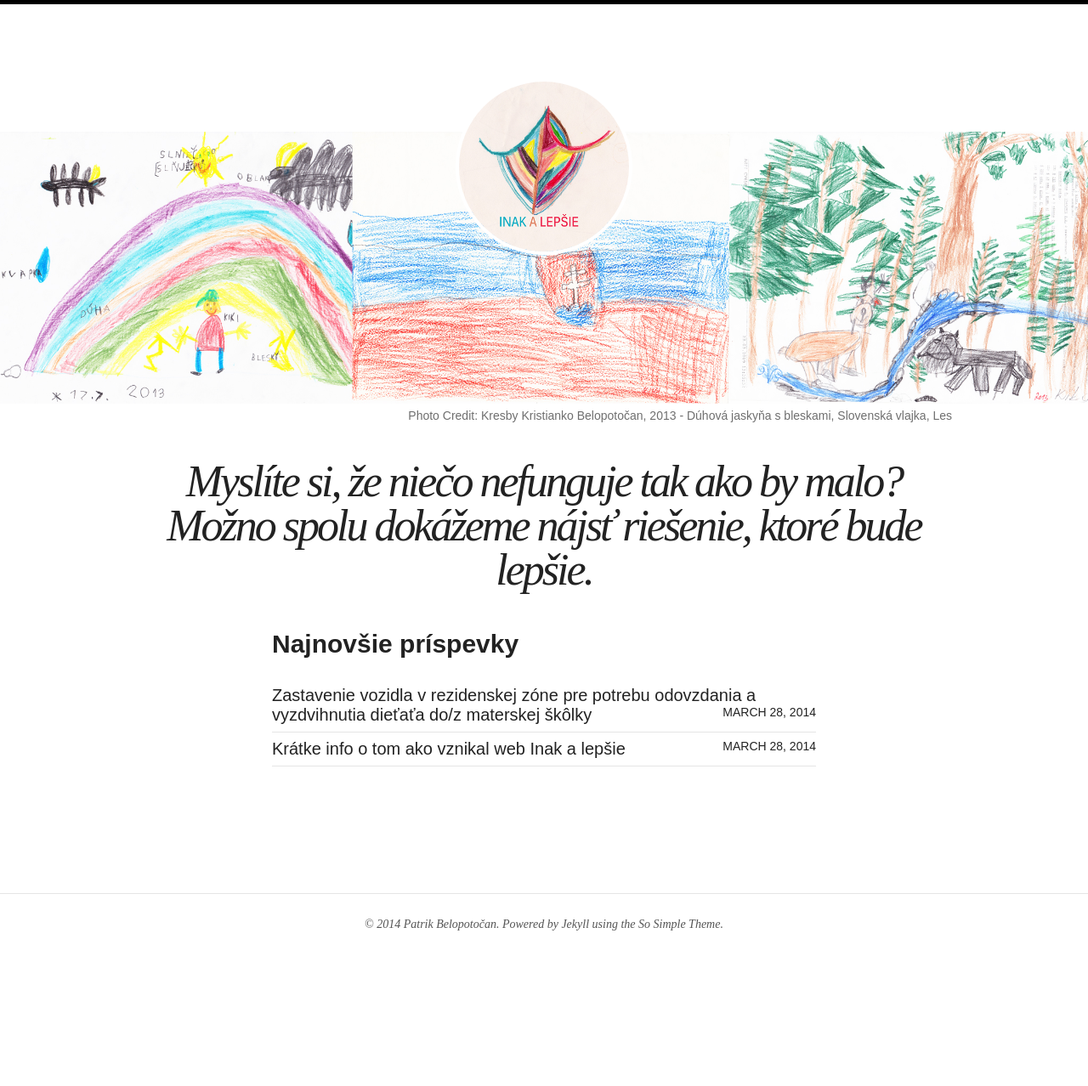
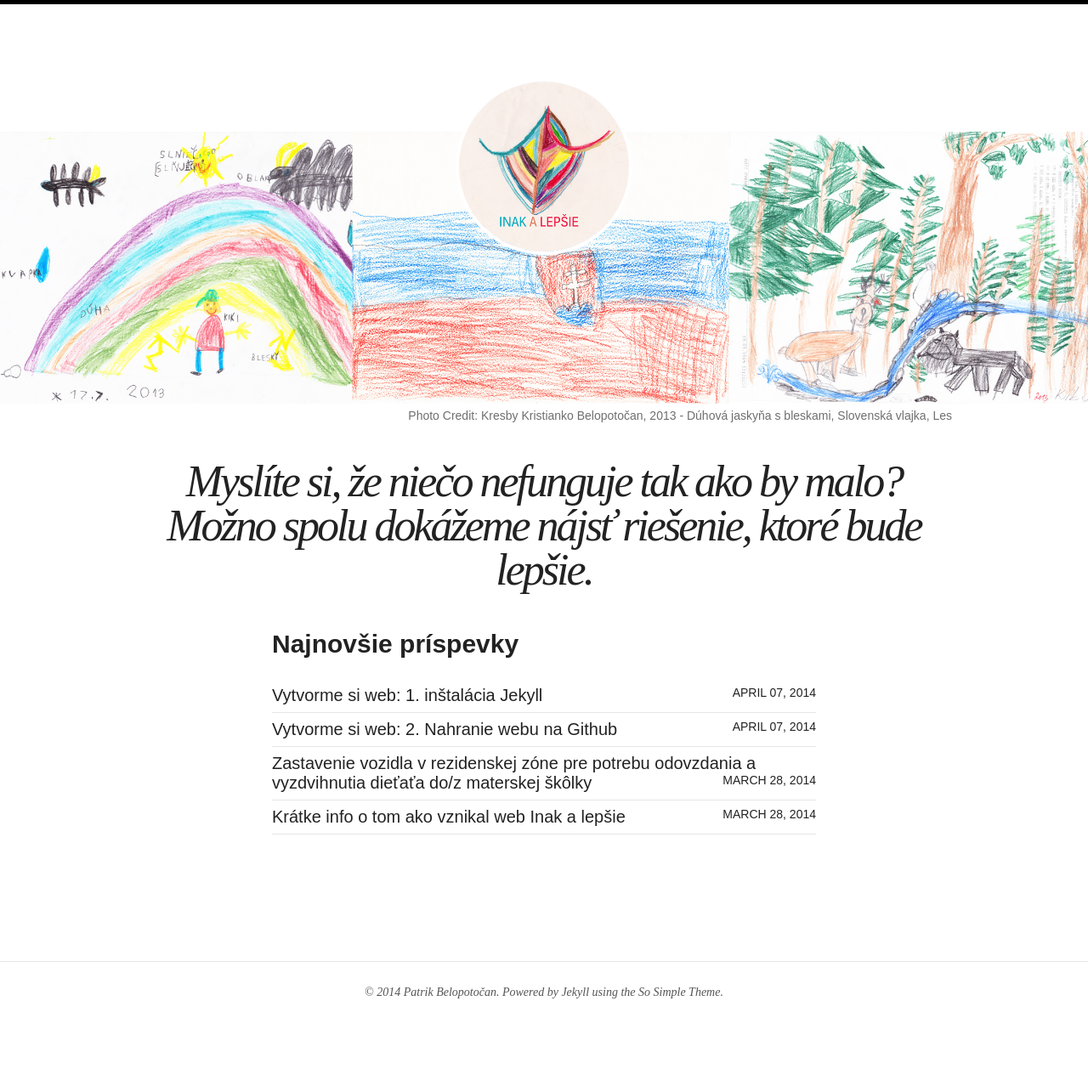
Before and after one commit to belonet/inakalepsie.github.com, a Jekyll site: the page built from index.html, in a window 1280 px wide. Shown: the whole page at 85% size. Built offline with Jekyll 4.4.1, drawn with Linux system fonts in a browser that asks for light colours; nearby versions of some CDN libraries; before the commit the page ends 1198 px from its top, so only the background shows below that; some of the changed lines change nothing that is shown.

Commit message:
pridanie prispevku Vytvorme si web: 1. inštalácia Jekyll - 1. revizia

```diff
--- a/_config.yml
+++ b/_config.yml
@@ -3,8 +3,8 @@ description:      Myslíte si, že niečo nefunguje tak ako by malo? Možno spol
 logo:             Inak_a_lepsie_logo3.jpg
 disqus_shortname: inakalepsie
 search:           true
-#url:              http://localhost:4000
-url:              http://inakalepsie.github.io
+url:              http://localhost:4000
+#url:              http://inakalepsie.github.io
 
 sharethis: true
 
--- /dev/null
+++ b/_posts/2014-04-07-vytvorme-si-free-web-blog-github-pages.md
@@ -0,0 +1,247 @@
+---
+layout: post
+title: "Vytvorme si web: 2. Nahranie webu na Github"
+description: "O tom ako rýchlo a jednoducho vytvoriť statický web bez finančných nákladov: 2. Nahranie webu na Github"
+modified: 2014-04-07
+tags: [Inak a lepšie, technológie, jekyll, github]
+comments: true
+share: true
+image:
+  feature: header_tvorba_webu.jpg
+#  feature: headerImgParkovanie.png
+  credit: Kresby Kristianko Belopotočan, 2013 - Slnečná sústava, Slnko, Na pláži
+  creditlink: https://www.flickr.com/photos/belonet/sets/72157643281223573/
+---
+
+<section id="table-of-contents" class="toc">
+  <header>
+    <h3>Obsah</h3>
+  </header>
+<div id="drawer" markdown="1">
+*  Auto generated table of contents
+{:toc}
+</div>
+</section><!-- /#table-of-contents -->
+
+Ak nie si este na Github zaregistrovany  - nic jednoduchsie - zaregistrujeme sa na nasledovne linke: https://github.com/join
+
+
+
+
+V príspevku [Krátke info o tom ako vznikal web Inak a lepšie](/o-webe/) som načrtol aké technologie a služby som použil pri vytváran9 tohto webu.
+
+Možno by niekoho zaujímali aj detaily a rád by si vytvoril niečo podobné, svoje ale nevie ako. Preto som sa rozhodol, že spravím krátky "How to" ako si vytvoriť web podobný totu čo tu práve čítate:-)
+
+## Na úvod
+
+[Jekyll](http://jekyllrb.com/) je framework, ktorý umožňuje pretransformovať plain text do statickej webovej stránky, blogu.
+
+Pre jednoduchosť a možnosť ísť "krok za krokom" podľa tohto "how to" som sa rozhodol, že pre inštaláciu použijem službu [koding.com](https://koding.com/R/pbelopotocan) s nainštalovaným Ubuntu 13.04. (samozrejme, kto chce ten si to može všetko nainštalovať priamo na svoje PC, ale pravdu povediac tá virtulána mašina má svoje výhody a nie je ich málo.:-))
+
+
+Pre samotnú inštaláciu Jekyll-u je nutné mať na systéme nainštalované:
+
+* Ruby
+* RubyGems
+
+### Inštalácia Ruby
+
+Ruby - podporované OS platformy - Linux/UNIX , OS X, Windows
+
+samozrejme je možne nainštalovať si balíček Ruby alebo priamo skompilovať zdrojáky, možnosti je veľa, odporúčam pozrie ich oficiálnu stránku: [Ruby downloads](https://www.ruby-lang.org/en/downloads/)
+
+pre môj systém to je:
+
+{% highlight bash %}
+belo2@vm-0:~$ sudo apt-get install ruby
+{% endhighlight %}
+
+
+v prípade systému na [koding.com](https://koding.com/R/pbelopotocan), túto inštaláciu môžete preskočiť, ruby je predinštalované
+
+{% highlight bash %}
+belo2@vm-0:~$ ruby --version  d
+ruby 1.9.3p194 (2012-04-20 revision 35410) [x86_64-linux]
+{% endhighlight %}
+
+
+### Inštalácia RubyGems
+RubyGems - package management framework pre Ruby.
+
+Ak je potreba inštalácie postup je jednoduchý, viď [RubyGems download](http://rubygems.org/pages/download)
+
+v mojom prípade opäť predinštalované
+{% highlight bash %}
+belo2@vm-0:~$ gem --version
+1.8.23
+{% endhighlight %}
+
+
+### Inštalácia Jekyll
+Po úspešných inštaláciach z Ruby a RubyGem nainštalujem jekyll prostredníctvom RubyGem
+
+{% highlight bash %}
+belo2@vm-0:~$ sudo gem install jekyll
+Fetching: liquid-2.5.5.gem (100%)
+Fetching: fast-stemmer-1.0.2.gem (100%)
+Building native extensions.  This could take a while...
+Fetching: classifier-1.3.4.gem (100%)
+Fetching: rb-fsevent-0.9.4.gem (100%)
+Fetching: ffi-1.9.3.gem (100%)
+Building native extensions.  This could take a while...
+Fetching: rb-inotify-0.9.3.gem (100%)
+Fetching: rb-kqueue-0.2.2.gem (100%)
+Fetching: listen-1.3.1.gem (100%)
+Fetching: maruku-0.7.0.gem (100%)
+Fetching: yajl-ruby-1.1.0.gem (100%)
+Building native extensions.  This could take a while...
+Fetching: posix-spawn-0.3.8.gem (100%)
+Building native extensions.  This could take a while...
+Fetching: pygments.rb-0.5.4.gem (100%)
+Fetching: highline-1.6.21.gem (100%)
+Fetching: commander-4.1.6.gem (100%)
+Fetching: safe_yaml-1.0.1.gem (100%)
+Fetching: colorator-0.1.gem (100%)
+Fetching: redcarpet-2.3.0.gem (100%)
+Building native extensions.  This could take a while...
+Fetching: blankslate-2.1.2.4.gem (100%)
+Fetching: parslet-1.5.0.gem (100%)
+Fetching: toml-0.1.1.gem (100%)
+Fetching: jekyll-1.5.1.gem (100%)
+Successfully installed liquid-2.5.5
+Successfully installed fast-stemmer-1.0.2
+Successfully installed classifier-1.3.4
+Successfully installed rb-fsevent-0.9.4
+Successfully installed ffi-1.9.3
+Successfully installed rb-inotify-0.9.3
+Successfully installed rb-kqueue-0.2.2
+Successfully installed listen-1.3.1
+Successfully installed maruku-0.7.0
+Successfully installed yajl-ruby-1.1.0
+Successfully installed posix-spawn-0.3.8
+Successfully installed pygments.rb-0.5.4
+Successfully installed highline-1.6.21
+Successfully installed commander-4.1.6
+Successfully installed safe_yaml-1.0.1
+Successfully installed colorator-0.1
+Successfully installed redcarpet-2.3.0
+Successfully installed blankslate-2.1.2.4
+Successfully installed parslet-1.5.0
+Successfully installed toml-0.1.1
+Successfully installed jekyll-1.5.1
+21 gems installed
+Installing ri documentation for liquid-2.5.5...
+Installing ri documentation for fast-stemmer-1.0.2...
+Installing ri documentation for classifier-1.3.4...
+Installing ri documentation for rb-fsevent-0.9.4...
+Installing ri documentation for ffi-1.9.3...
+Enclosing class/module 'moduleFFI' for class Function not known
+Enclosing class/module 'rbffi_StructLayoutClass' for class CharArray not known
+Enclosing class/module "rbffi_StructLayoutCharArrayClass" for alias to_str to_s not known
+Installing ri documentation for rb-inotify-0.9.3...
+Installing ri documentation for rb-kqueue-0.2.2...
+Installing ri documentation for listen-1.3.1...
+Installing ri documentation for maruku-0.7.0...
+Installing ri documentation for yajl-ruby-1.1.0...
+Installing ri documentation for posix-spawn-0.3.8...
+Installing ri documentation for pygments.rb-0.5.4...
+Installing ri documentation for highline-1.6.21...
+Installing ri documentation for commander-4.1.6...
+Installing ri documentation for safe_yaml-1.0.1...
+Installing ri documentation for colorator-0.1...
+Installing ri documentation for redcarpet-2.3.0...
+Installing ri documentation for blankslate-2.1.2.4...
+Installing ri documentation for parslet-1.5.0...
+Installing ri documentation for toml-0.1.1...
+Installing ri documentation for jekyll-1.5.1...
+Installing RDoc documentation for liquid-2.5.5...
+Installing RDoc documentation for fast-stemmer-1.0.2...
+Installing RDoc documentation for classifier-1.3.4...
+Installing RDoc documentation for rb-fsevent-0.9.4...
+Installing RDoc documentation for ffi-1.9.3...
+Enclosing class/module 'moduleFFI' for class Function not known
+Enclosing class/module 'rbffi_StructLayoutClass' for class CharArray not known
+Enclosing class/module "rbffi_StructLayoutCharArrayClass" for alias to_str to_s not known
+Installing RDoc documentation for rb-inotify-0.9.3...
+Installing RDoc documentation for rb-kqueue-0.2.2...
+Installing RDoc documentation for listen-1.3.1...
+Installing RDoc documentation for maruku-0.7.0...
+Installing RDoc documentation for yajl-ruby-1.1.0...
+Installing RDoc documentation for posix-spawn-0.3.8...
+Installing RDoc documentation for pygments.rb-0.5.4...
+Installing RDoc documentation for highline-1.6.21...
+Installing RDoc documentation for commander-4.1.6...
+Installing RDoc documentation for safe_yaml-1.0.1...
+Installing RDoc documentation for colorator-0.1...
+Installing RDoc documentation for redcarpet-2.3.0...
+Installing RDoc documentation for blankslate-2.1.2.4...
+Installing RDoc documentation for parslet-1.5.0...
+Installing RDoc documentation for toml-0.1.1...
+Installing RDoc documentation for jekyll-1.5.1...
+
+{% endhighlight %}
+
+
+Ak sa počas inštalacie neobjavili žiadne chyby s inštaláciou sme hotový:-)
+
+Pre kontrolu si možeme dať vypísať verziu práve nainštalovaného Jekyll.
+{% highlight bash %}
+belo2@vm-0:~$ jekyll --version
+jekyll 1.5.1
+{% endhighlight %}
+
+
+
+## Prvá web stránka
+
+V domovskom adresari si vytvoríme nový adresár, kde umiestnime našu prvú testovaciu/ilustračnú stránku.
+
+(vytvorenie adresára a presunutie sa do neho)
+{% highlight bash %}
+belo2@vm-0:~$ mkdir helloworld && cd $_
+belo2@vm-0:~/helloworld
+{% endhighlight %}
+
+vytvoríme súbor index.html (príkaz touch nám vytvori iba prázdny súbor)
+
+{% highlight bash %}
+belo2@vm-0:~/helloworld touch index.html
+{% endhighlight %}
+
+následne treba do súboru index.html vložiť nasledovný obsah
+{% highlight html %}
+<html>
+<header><title>This is title</title></header>
+<body>
+Hello world
+</body>
+</html>{% endhighlight %}
+
+
+{% highlight bash %}
+belo2@vm-0:~/helloworld vi index.html
+{% endhighlight %}
+
+(po "odklepnutí" príkazu sa vo vi prepneme do režimu "vkladania" napísaním "i", následne vložíme skopirovaný html text, ak sme skončili klikneme na ESC a následne súbor uložíme cez ":wq!" alebo SHIFT ZZ)
+
+
+Týmto sme dospeli k záverečnemú kroku. V adresati, kde sme vytvorili súbor index.html spustíme príkaz:
+
+{% highlight bash %}
+belo2@vm-0:~/helloworld jekyll serve --watch
+Configuration file: none
+            Source: /home/belo2/helloworld
+       Destination: /home/belo2/helloworld/_site
+      Generating... done.
+ Auto-regeneration: enabled
+    Server address: http://0.0.0.0:4000
+  Server running... press ctrl-c to stop.
+{% endhighlight %}
+
+
+Teraz už len zadať do webového prehliadača URL: **http://belo2.kd.io:4000/**
+(samozrejme belo2 nahradiť svojim vlastným užívatelským menom)
+
+V ďaľšom dieli si ukážeme ako si umiestniť svoj web na službe [Github](http://www.github.com).
+
+<br><br>
--- /dev/null
+++ b/_posts/2014-04-07-vytvorme-si-free-web-blog-instalacia-jekyll.md
@@ -0,0 +1,242 @@
+---
+layout: post
+title: "Vytvorme si web: 1. inštalácia Jekyll"
+description: "O tom ako rýchlo a jednoducho vytvoriť statický web bez finančných nákladov: 1. inštalácia Jekyll"
+modified: 2014-04-07
+tags: [Inak a lepšie, technológie, jekyll, github]
+comments: true
+share: true
+image:
+  feature: header_tvorba_webu.jpg
+#  feature: headerImgParkovanie.png
+  credit: Kresby Kristianko Belopotočan, 2013 - Slnečná sústava, Slnko, Na pláži
+  creditlink: https://www.flickr.com/photos/belonet/sets/72157643281223573/
+---
+
+<section id="table-of-contents" class="toc">
+  <header>
+    <h3>Obsah</h3>
+  </header>
+<div id="drawer" markdown="1">
+*  Auto generated table of contents
+{:toc}
+</div>
+</section><!-- /#table-of-contents -->
+
+V príspevku [Krátke info o tom ako vznikal web Inak a lepšie](/o-webe/) som načrtol aké technologie a služby som použil pri vytváran9 tohto webu.
+
+Možno by niekoho zaujímali aj detaily a rád by si vytvoril niečo podobné, svoje ale nevie ako. Preto som sa rozhodol, že spravím krátky "How to" ako si vytvoriť web podobný totu čo tu práve čítate:-)
+
+## Na úvod
+
+[Jekyll](http://jekyllrb.com/) je framework, ktorý umožňuje pretransformovať plain text do statickej webovej stránky, blogu.
+
+Pre jednoduchosť a možnosť ísť "krok za krokom" podľa tohto "how to" som sa rozhodol, že pre inštaláciu použijem službu [koding.com](https://koding.com/R/pbelopotocan) s nainštalovaným Ubuntu 13.04. (samozrejme, kto chce ten si to može všetko nainštalovať priamo na svoje PC, ale pravdu povediac tá virtulána mašina má svoje výhody a nie je ich málo.:-))
+
+
+Pre samotnú inštaláciu Jekyll-u je nutné mať na systéme nainštalované:
+
+* Ruby
+* RubyGems
+
+### Inštalácia Ruby
+
+Ruby - podporované OS platformy - Linux/UNIX , OS X, Windows
+
+samozrejme je možne nainštalovať si balíček Ruby alebo priamo skompilovať zdrojáky, možnosti je veľa, odporúčam pozrie ich oficiálnu stránku: [Ruby downloads](https://www.ruby-lang.org/en/downloads/)
+
+pre môj systém to je:
+
+{% highlight bash %}
+belo2@vm-0:~$ sudo apt-get install ruby
+{% endhighlight %}
+
+
+v prípade systému na [koding.com](https://koding.com/R/pbelopotocan), túto inštaláciu môžete preskočiť, ruby je predinštalované
+
+{% highlight bash %}
+belo2@vm-0:~$ ruby --version  d
+ruby 1.9.3p194 (2012-04-20 revision 35410) [x86_64-linux]
+{% endhighlight %}
+
+
+### Inštalácia RubyGems
+RubyGems - package management framework pre Ruby.
+
+Ak je potreba inštalácie postup je jednoduchý, viď [RubyGems download](http://rubygems.org/pages/download)
+
+v mojom prípade opäť predinštalované
+{% highlight bash %}
+belo2@vm-0:~$ gem --version
+1.8.23
+{% endhighlight %}
+
+
+### Inštalácia Jekyll
+Po úspešných inštaláciach z Ruby a RubyGem nainštalujem jekyll prostredníctvom RubyGem
+
+{% highlight bash %}
+belo2@vm-0:~$ sudo gem install jekyll
+Fetching: liquid-2.5.5.gem (100%)
+Fetching: fast-stemmer-1.0.2.gem (100%)
+Building native extensions.  This could take a while...
+Fetching: classifier-1.3.4.gem (100%)
+Fetching: rb-fsevent-0.9.4.gem (100%)
+Fetching: ffi-1.9.3.gem (100%)
+Building native extensions.  This could take a while...
+Fetching: rb-inotify-0.9.3.gem (100%)
+Fetching: rb-kqueue-0.2.2.gem (100%)
+Fetching: listen-1.3.1.gem (100%)
+Fetching: maruku-0.7.0.gem (100%)
+Fetching: yajl-ruby-1.1.0.gem (100%)
+Building native extensions.  This could take a while...
+Fetching: posix-spawn-0.3.8.gem (100%)
+Building native extensions.  This could take a while...
+Fetching: pygments.rb-0.5.4.gem (100%)
+Fetching: highline-1.6.21.gem (100%)
+Fetching: commander-4.1.6.gem (100%)
+Fetching: safe_yaml-1.0.1.gem (100%)
+Fetching: colorator-0.1.gem (100%)
+Fetching: redcarpet-2.3.0.gem (100%)
+Building native extensions.  This could take a while...
+Fetching: blankslate-2.1.2.4.gem (100%)
+Fetching: parslet-1.5.0.gem (100%)
+Fetching: toml-0.1.1.gem (100%)
+Fetching: jekyll-1.5.1.gem (100%)
+Successfully installed liquid-2.5.5
+Successfully installed fast-stemmer-1.0.2
+Successfully installed classifier-1.3.4
+Successfully installed rb-fsevent-0.9.4
+Successfully installed ffi-1.9.3
+Successfully installed rb-inotify-0.9.3
+Successfully installed rb-kqueue-0.2.2
+Successfully installed listen-1.3.1
+Successfully installed maruku-0.7.0
+Successfully installed yajl-ruby-1.1.0
+Successfully installed posix-spawn-0.3.8
+Successfully installed pygments.rb-0.5.4
+Successfully installed highline-1.6.21
+Successfully installed commander-4.1.6
+Successfully installed safe_yaml-1.0.1
+Successfully installed colorator-0.1
+Successfully installed redcarpet-2.3.0
+Successfully installed blankslate-2.1.2.4
+Successfully installed parslet-1.5.0
+Successfully installed toml-0.1.1
+Successfully installed jekyll-1.5.1
+21 gems installed
+Installing ri documentation for liquid-2.5.5...
+Installing ri documentation for fast-stemmer-1.0.2...
+Installing ri documentation for classifier-1.3.4...
+Installing ri documentation for rb-fsevent-0.9.4...
+Installing ri documentation for ffi-1.9.3...
+Enclosing class/module 'moduleFFI' for class Function not known
+Enclosing class/module 'rbffi_StructLayoutClass' for class CharArray not known
+Enclosing class/module "rbffi_StructLayoutCharArrayClass" for alias to_str to_s not known
+Installing ri documentation for rb-inotify-0.9.3...
+Installing ri documentation for rb-kqueue-0.2.2...
+Installing ri documentation for listen-1.3.1...
+Installing ri documentation for maruku-0.7.0...
+Installing ri documentation for yajl-ruby-1.1.0...
+Installing ri documentation for posix-spawn-0.3.8...
+Installing ri documentation for pygments.rb-0.5.4...
+Installing ri documentation for highline-1.6.21...
+Installing ri documentation for commander-4.1.6...
+Installing ri documentation for safe_yaml-1.0.1...
+Installing ri documentation for colorator-0.1...
+Installing ri documentation for redcarpet-2.3.0...
+Installing ri documentation for blankslate-2.1.2.4...
+Installing ri documentation for parslet-1.5.0...
+Installing ri documentation for toml-0.1.1...
+Installing ri documentation for jekyll-1.5.1...
+Installing RDoc documentation for liquid-2.5.5...
+Installing RDoc documentation for fast-stemmer-1.0.2...
+Installing RDoc documentation for classifier-1.3.4...
+Installing RDoc documentation for rb-fsevent-0.9.4...
+Installing RDoc documentation for ffi-1.9.3...
+Enclosing class/module 'moduleFFI' for class Function not known
+Enclosing class/module 'rbffi_StructLayoutClass' for class CharArray not known
+Enclosing class/module "rbffi_StructLayoutCharArrayClass" for alias to_str to_s not known
+Installing RDoc documentation for rb-inotify-0.9.3...
+Installing RDoc documentation for rb-kqueue-0.2.2...
+Installing RDoc documentation for listen-1.3.1...
+Installing RDoc documentation for maruku-0.7.0...
+Installing RDoc documentation for yajl-ruby-1.1.0...
+Installing RDoc documentation for posix-spawn-0.3.8...
+Installing RDoc documentation for pygments.rb-0.5.4...
+Installing RDoc documentation for highline-1.6.21...
+Installing RDoc documentation for commander-4.1.6...
+Installing RDoc documentation for safe_yaml-1.0.1...
+Installing RDoc documentation for colorator-0.1...
+Installing RDoc documentation for redcarpet-2.3.0...
+Installing RDoc documentation for blankslate-2.1.2.4...
+Installing RDoc documentation for parslet-1.5.0...
+Installing RDoc documentation for toml-0.1.1...
+Installing RDoc documentation for jekyll-1.5.1...
+
+{% endhighlight %}
+
+
+Ak sa počas inštalacie neobjavili žiadne chyby s inštaláciou sme hotový:-)
+
+Pre kontrolu si možeme dať vypísať verziu práve nainštalovaného Jekyll.
+{% highlight bash %}
+belo2@vm-0:~$ jekyll --version
+jekyll 1.5.1
+{% endhighlight %}
+
+
+
+## Prvá web stránka
+
+V domovskom adresari si vytvoríme nový adresár, kde umiestnime našu prvú testovaciu/ilustračnú stránku.
+
+(vytvorenie adresára a presunutie sa do neho)
+{% highlight bash %}
+belo2@vm-0:~$ mkdir helloworld && cd $_
+belo2@vm-0:~/helloworld
+{% endhighlight %}
+
+vytvoríme súbor index.html (príkaz touch nám vytvori iba prázdny súbor)
+
+{% highlight bash %}
+belo2@vm-0:~/helloworld touch index.html
+{% endhighlight %}
+
+následne treba do súboru index.html vložiť nasledovný obsah
+{% highlight html %}
+<html>
+<header><title>This is title</title></header>
+<body>
+Hello world
+</body>
+</html>{% endhighlight %}
+
+
+{% highlight bash %}
+belo2@vm-0:~/helloworld vi index.html
+{% endhighlight %}
+
+(po "odklepnutí" príkazu sa vo vi prepneme do režimu "vkladania" napísaním "i", následne vložíme skopirovaný html text, ak sme skončili klikneme na ESC a následne súbor uložíme cez ":wq!" alebo SHIFT ZZ)
+
+
+Týmto sme dospeli k záverečnemú kroku. V adresati, kde sme vytvorili súbor index.html spustíme príkaz:
+
+{% highlight bash %}
+belo2@vm-0:~/helloworld jekyll serve --watch
+Configuration file: none
+            Source: /home/belo2/helloworld
+       Destination: /home/belo2/helloworld/_site
+      Generating... done.
+ Auto-regeneration: enabled
+    Server address: http://0.0.0.0:4000
+  Server running... press ctrl-c to stop.
+{% endhighlight %}
+
+
+Teraz už len zadať do webového prehliadača URL: **http://belo2.kd.io:4000/**
+(samozrejme belo2 nahradiť svojim vlastným užívatelským menom)
+
+V ďaľšom dieli si ukážeme ako si umiestniť svoj web na službe [Github](http://www.github.com).
+
+<br><br>
```
